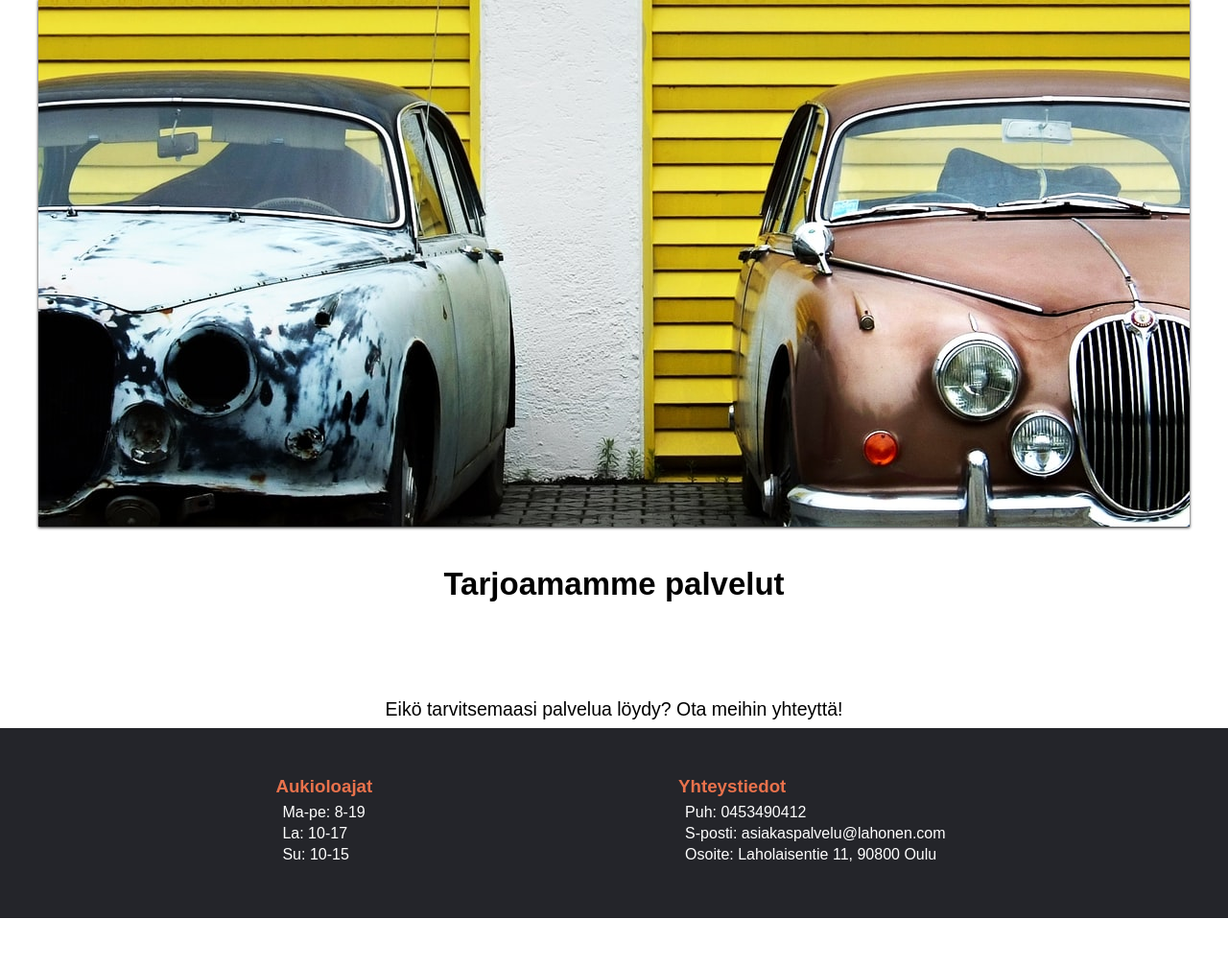
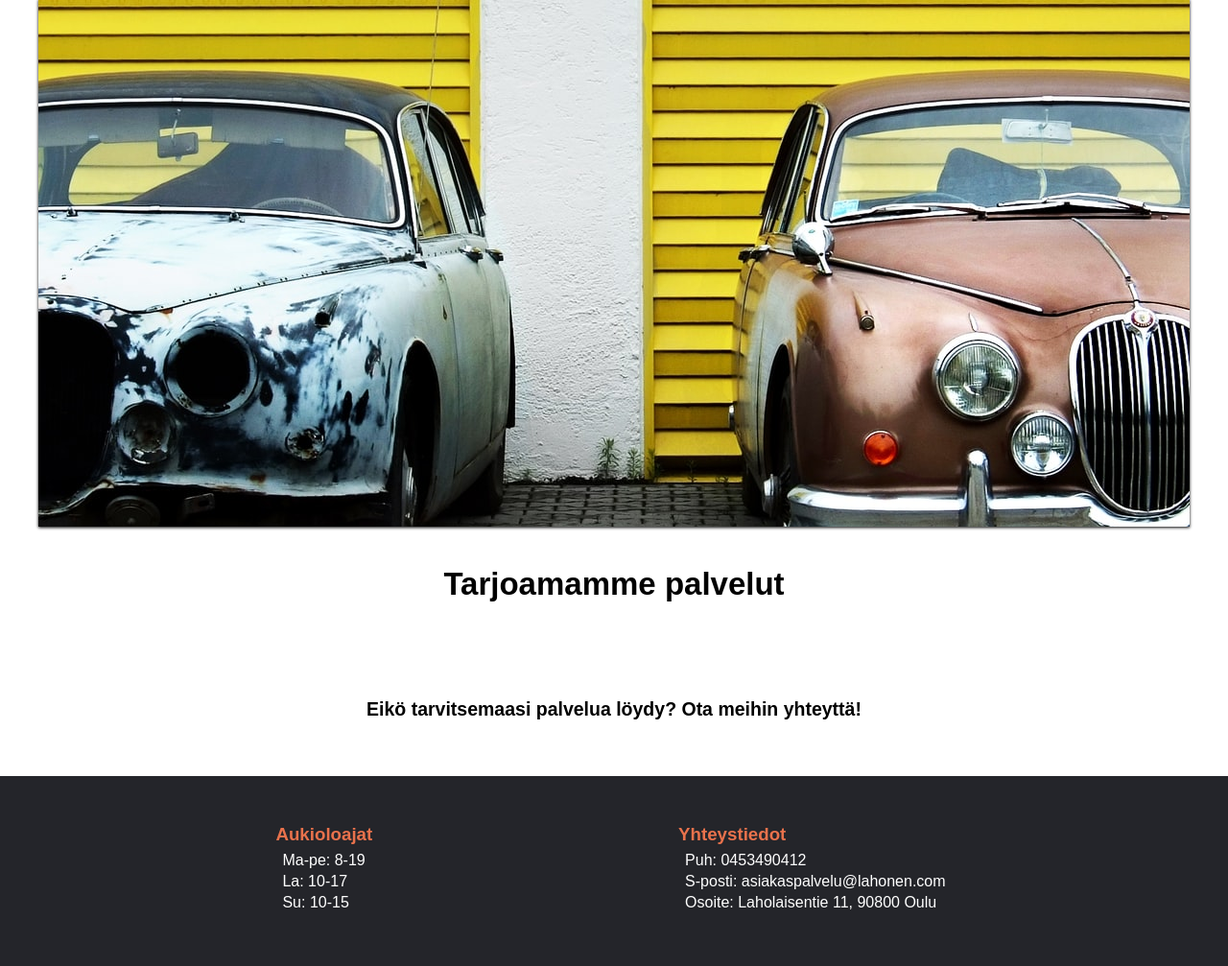
Before and after one commit to KaritaLaine/Autokorjaamo, a Django app: page /palvelut/ in a window 1280 px wide. Shown: the part 181-1188 px from the top of the page at 96% size. Before the commit the page ends 1138 px from the top, so only its background shows below. Run offline with Django 3.2, Linux system fonts and the light colour scheme; data that the repository does not hold is empty.

Commit message:
tyhjää tilaa palveluiden ja footerin väliin

```diff
--- a/autokorjaamo/base/static/base.css
+++ b/autokorjaamo/base/static/base.css
@@ -251,6 +251,11 @@ footer li {
   font-size: 33px;
 }
 
+.palvelut p {
+  margin-bottom: 50px;
+  font-weight: bold;
+}
+
 /* PALAUTELOMAKE-SIVU */
 
 .keskita {
```
